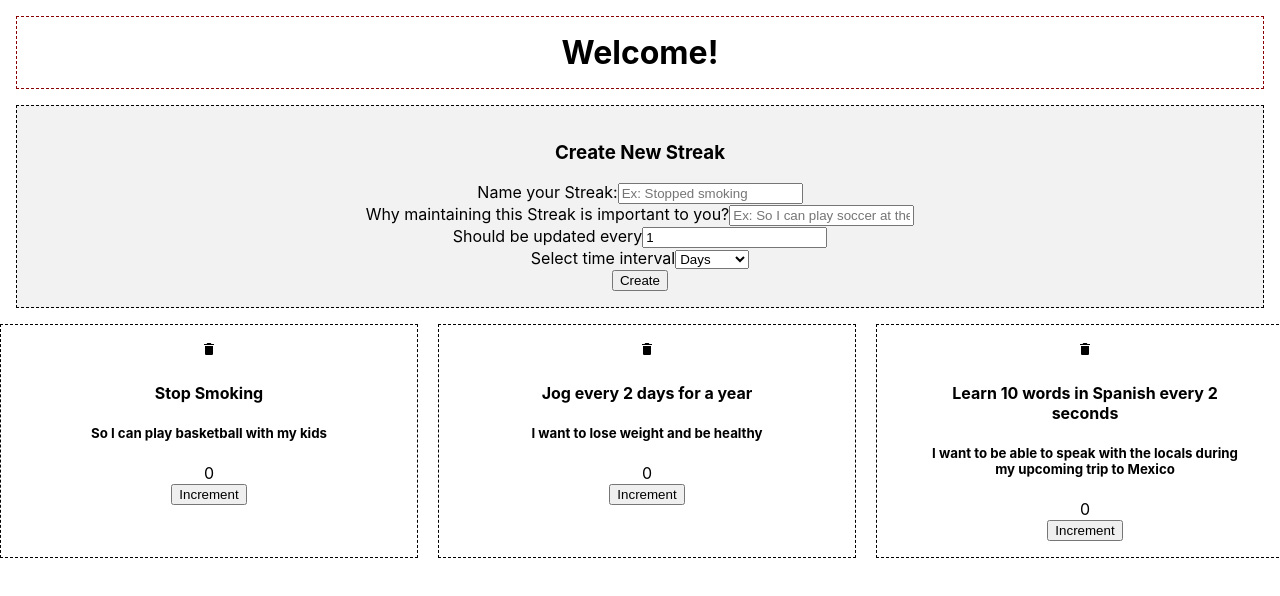
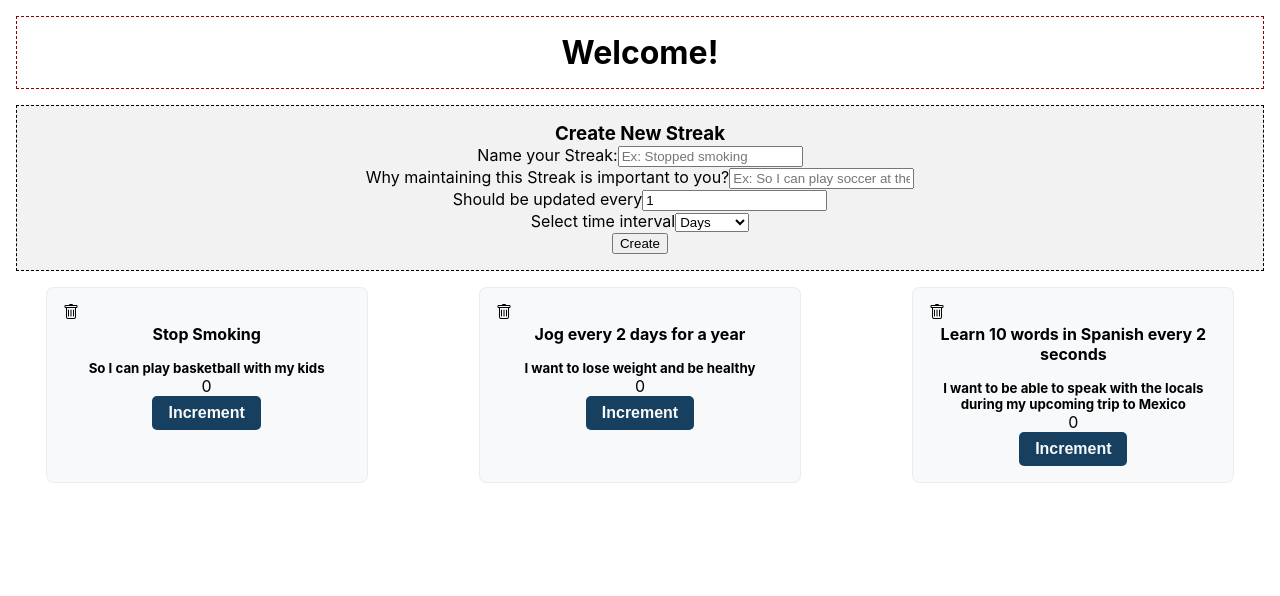
Before and after one commit to ravona/momentum, a React (Create React App) app in the folder momentum/: page / in a window 1280 px wide. Shown: the top 596 px of the page. Built offline with nearby package versions, Linux system fonts and the light colour scheme.

Commit message:
added style directory with reset and partials

```diff
--- a/momentum/src/App.scss
+++ b/momentum/src/App.scss
@@ -1,7 +1,4 @@
-@import url("https://fonts.googleapis.com/css2?family=Oswald:wght@300;400;700&display=swap");
-
-body {
-  margin: 0;
-  padding: 0;
-  font-family: "Oswald", sans-serif;
-}
+@use './style/colors';
+@use './style/reset';
+@use './style/fonts';
+@use './style/buttons';
--- a/momentum/src/components/Streak/Streak.jsx
+++ b/momentum/src/components/Streak/Streak.jsx
@@ -6,7 +6,7 @@ import messages from "../../data/messages.json";
 // components:
 import Countdown from "react-countdown";
 import { getRandomArrayItem } from "../../utils/utils";
-import { IoMdTrash } from "react-icons/io/index";
+import { BsTrash } from "react-icons/bs";
 
 // context:
 import { useStreaks } from "../../context/StreaksProvider";
@@ -45,8 +45,12 @@ export const Streak = ({ id, title, motivation }) => {
 
   return (
     <>
-      <div key={id} className={`streak`}>
-        <IoMdTrash className={"streak__icon"} onClick={handleDeleteStreak} />
+      <div key={id} className={"streak"}>
+        <div className={"streak__header"}>
+          <BsTrash className={"streak__icon"} onClick={handleDeleteStreak} />
+        </div>
+
+        <div className={"streak__body"}>
           <h4 className={"streak__title"}>{title}</h4>
           <h5 className={"streak__motivation"}>{motivation}</h5>
           <div className="streak__countdown">
@@ -54,11 +58,14 @@ export const Streak = ({ id, title, motivation }) => {
               <Countdown date={Date.now() + 2000} onComplete={handleLoss} />
             ) : null}
           </div>
-
           <div className="streak__counter">{count}</div>
-        <button onClick={handleIncrement} className="streak-btn">
+          <button
+            onClick={handleIncrement}
+            className="btn btn--primary btn--medium"
+          >
             Increment
           </button>
+        </div>
       </div>
     </>
   );
--- a/momentum/src/components/Streak/Streak.scss
+++ b/momentum/src/components/Streak/Streak.scss
@@ -1,6 +1,21 @@
+@import "../../style/colors";
+
 .streak {
-  text-align: center;
-  border: 1px dashed black;
-  padding: 1rem 3rem;
-  width: 20rem;
+  border: 1px solid rgba(0, 0, 0, 0.05);
+  border-radius: 8px;
+  padding: 1rem;
+  background-color: map-get($colors, "light");
+  width: 18rem;
+
+  &__title {
+    margin-bottom: 1rem;
+  }
+
+  &__body {
+    text-align: center;
+  }
+
+  &__icon {
+    cursor: pointer;
+  }
 }
--- /dev/null
+++ b/momentum/src/style/_buttons.scss
@@ -0,0 +1,55 @@
+@import "./colors";
+
+.btn {
+  border: 0;
+  border-radius: 5px;
+  font-weight: bold;
+  text-align: center;
+  white-space: nowrap;
+  user-select: none;
+  transform: scale(1);
+  transition: transform 0.2s ease-in-out;
+  color: map-get($colors, "light");
+
+  &:hover {
+    transform: scale(1.1);
+    transition: transform 0.2s ease-in-out;
+  }
+
+  &:disabled {
+    opacity: 0.2;
+  }
+
+  &:not(:disabled) {
+    cursor: pointer;
+  }
+}
+
+@each $key, $color in $colors {
+  .btn--#{$key} {
+    background-color: $color;
+
+    &:hover {
+      background-color: lighten($color, 5%);
+    }
+
+    &:active {
+      background-color: darken($color, 5%);
+    }
+  }
+}
+
+// button sizes:
+$btn-sizes: "tiny", "small", "medium", "large", "huge";
+
+@each $item in $btn-sizes {
+  $itemIndex: index($btn-sizes, $item);
+  .btn--#{$item} {
+    padding: 0.5rem 1rem;
+    font-size: $itemIndex * 0.333rem;
+  }
+}
+
+.btn--uppercase {
+  text-transform: uppercase;
+}
--- /dev/null
+++ b/momentum/src/style/_colors.scss
@@ -0,0 +1,9 @@
+$colors: (
+  light: #f8f9fa,
+  primary: #173f5f,
+  secondary: #20639b,
+  success: #78be20,
+  action: #ffcd00,
+  danger: #db3f28,
+  dark: #242424,
+);
--- /dev/null
+++ b/momentum/src/style/_fonts.scss
@@ -0,0 +1,5 @@
+@import url("https://fonts.googleapis.com/css2?family=Oswald:wght@300;400;700&display=swap");
+
+body {
+  font-family: "Oswald", sans-serif;
+}
--- /dev/null
+++ b/momentum/src/style/_reset.scss
@@ -0,0 +1,12 @@
+body {
+  margin: 0;
+  padding: 0;
+}
+
+h1,
+h2,
+h3,
+h4,
+h5 {
+  margin: 0;
+}
```
Lines whose indentation alone changed are shown as unchanged.
